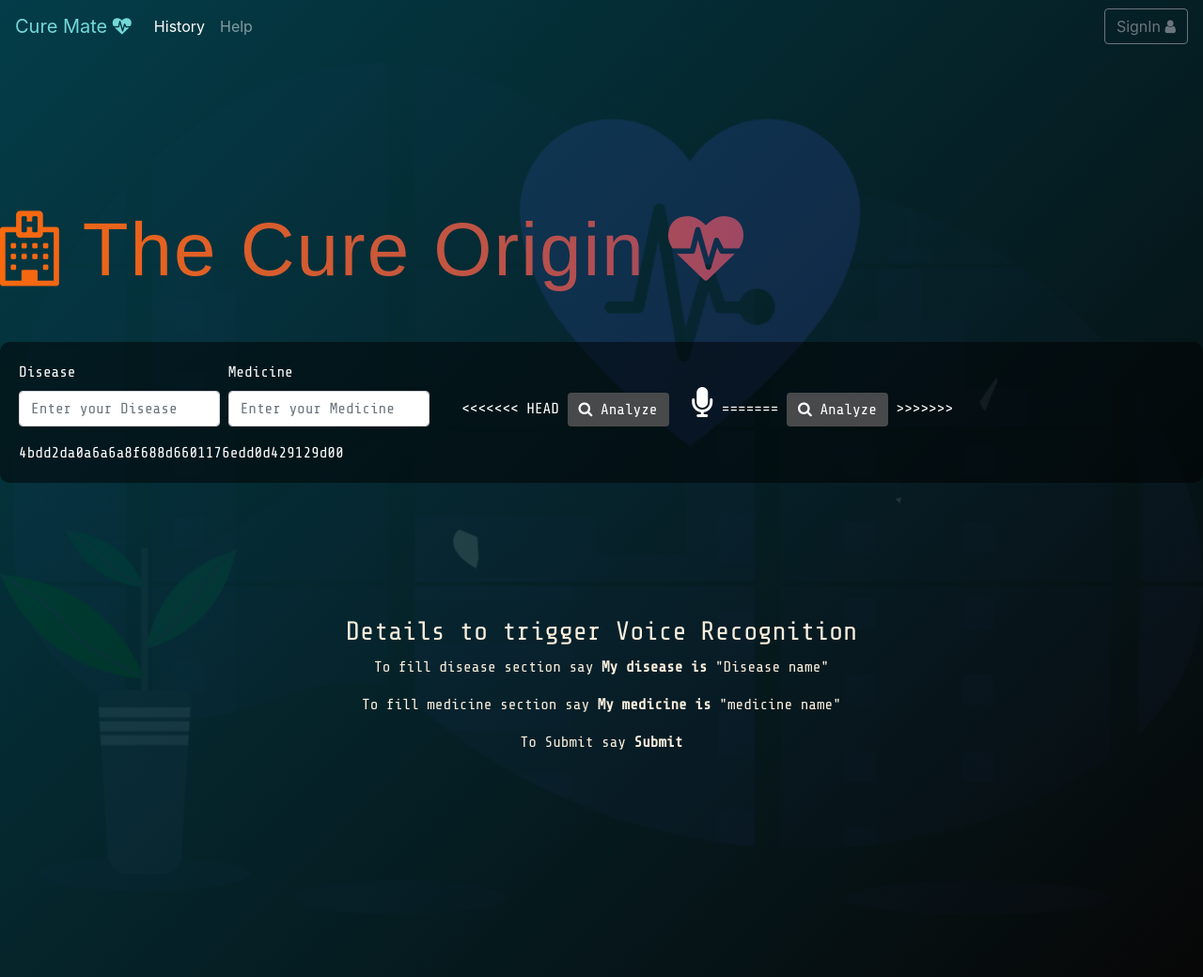
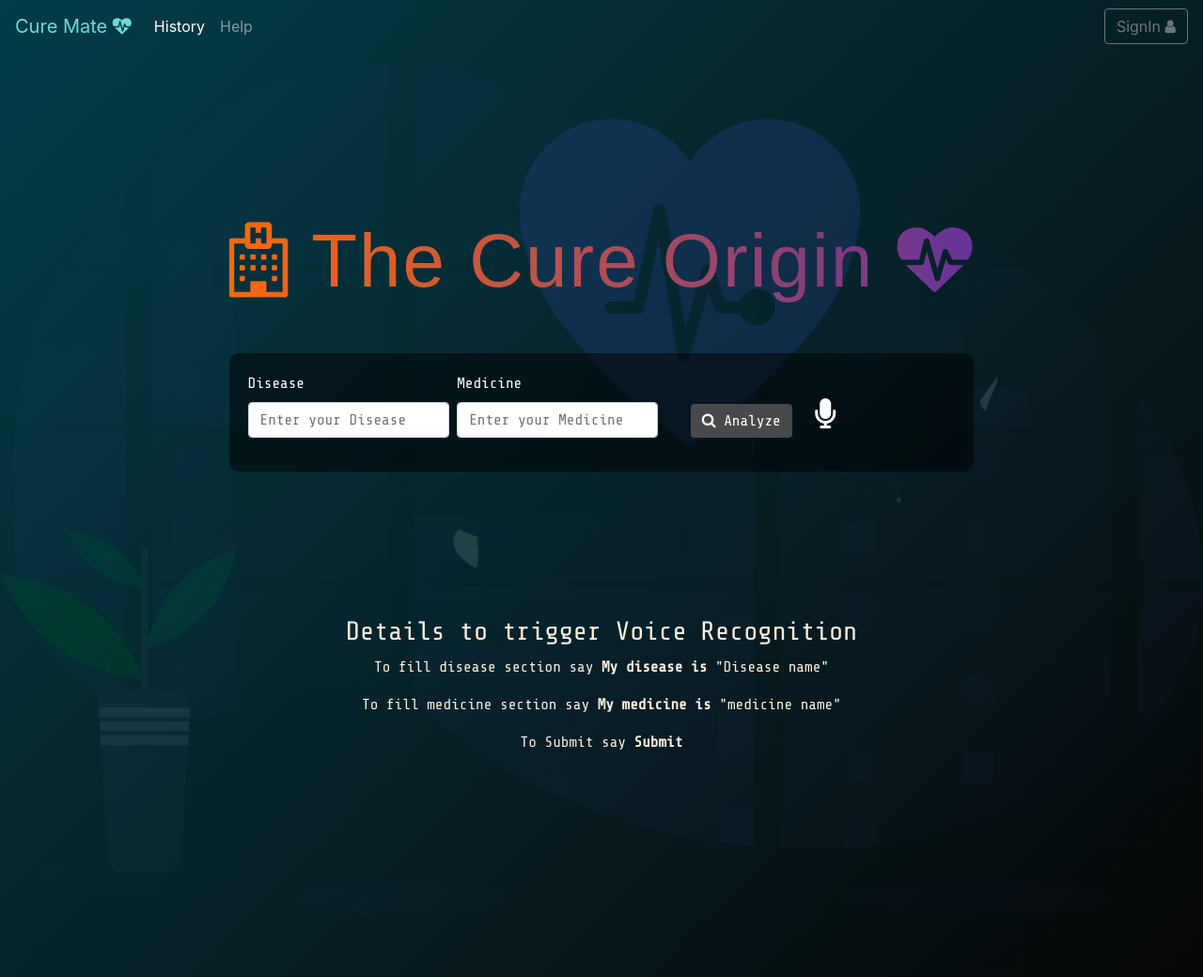
Before and after one commit to SARTHAK1SINGH/HackthonFB, a Flask app: template templates/index.html in a window 1280 px wide. Shown: the whole page at 94% size. Run offline with Flask 2, Linux system fonts and the light colour scheme; the template is opened without the code that fills it, so the values that code supplies are empty; parts of the project's set-up code (start-up, migrations or seed data) failed here and were passed over; some libraries are stand-ins or nearby versions.

Commit message:
resolved merge conflicts

```diff
--- a/templates/index.html
+++ b/templates/index.html
@@ -232,13 +232,11 @@
                     <label for="exampleInputPassword1">Medicine</label>
                     <input type="text" class="form-control" id="medicine" placeholder="Enter your Medicine"name = "drug">
                     </div> &nbsp;&nbsp;
-<<<<<<< HEAD
+
                     <button type="submit" onclick="myFunction()" class="btn btn-primary" style="background-color: #48494a;border:none"><i class="fa fa-search" style="color:white"></i> Analyze</button>
 
                      <i class="fas fa-microphone fa-2x" id="add_mic" style="margin-left: 15px" onclick="intro()"></i>
-=======
-                    <button type="submit" id="submit" onclick="myFunction()" class="btn btn-primary" style="background-color: #48494a;border:none"><i class="fa fa-search" style="color:white"></i> Analyze</button>
->>>>>>> 4bdd2da0a6a6a8f688d6601176edd0d429129d00
+
                 </div>
             </form>
         </div>
```
